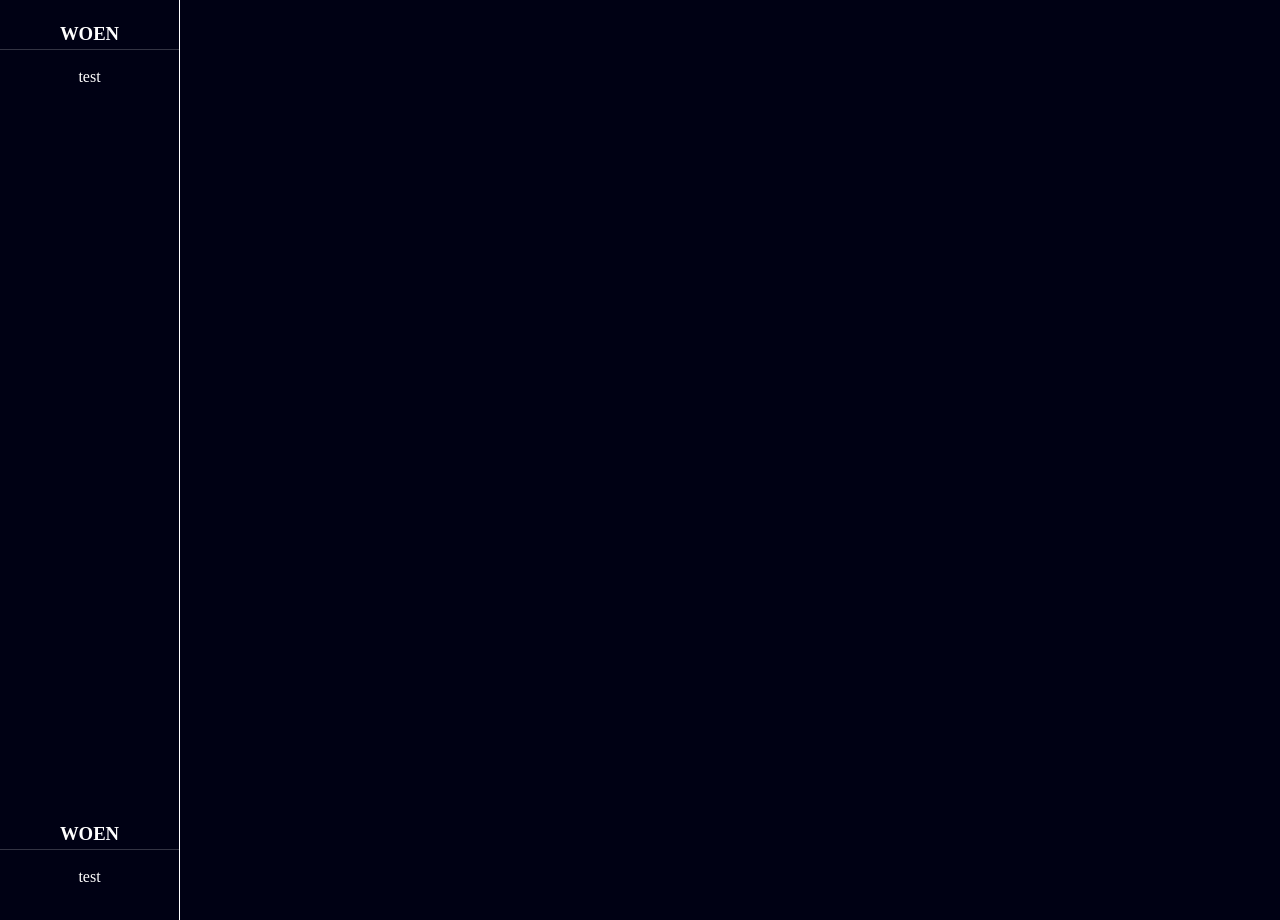
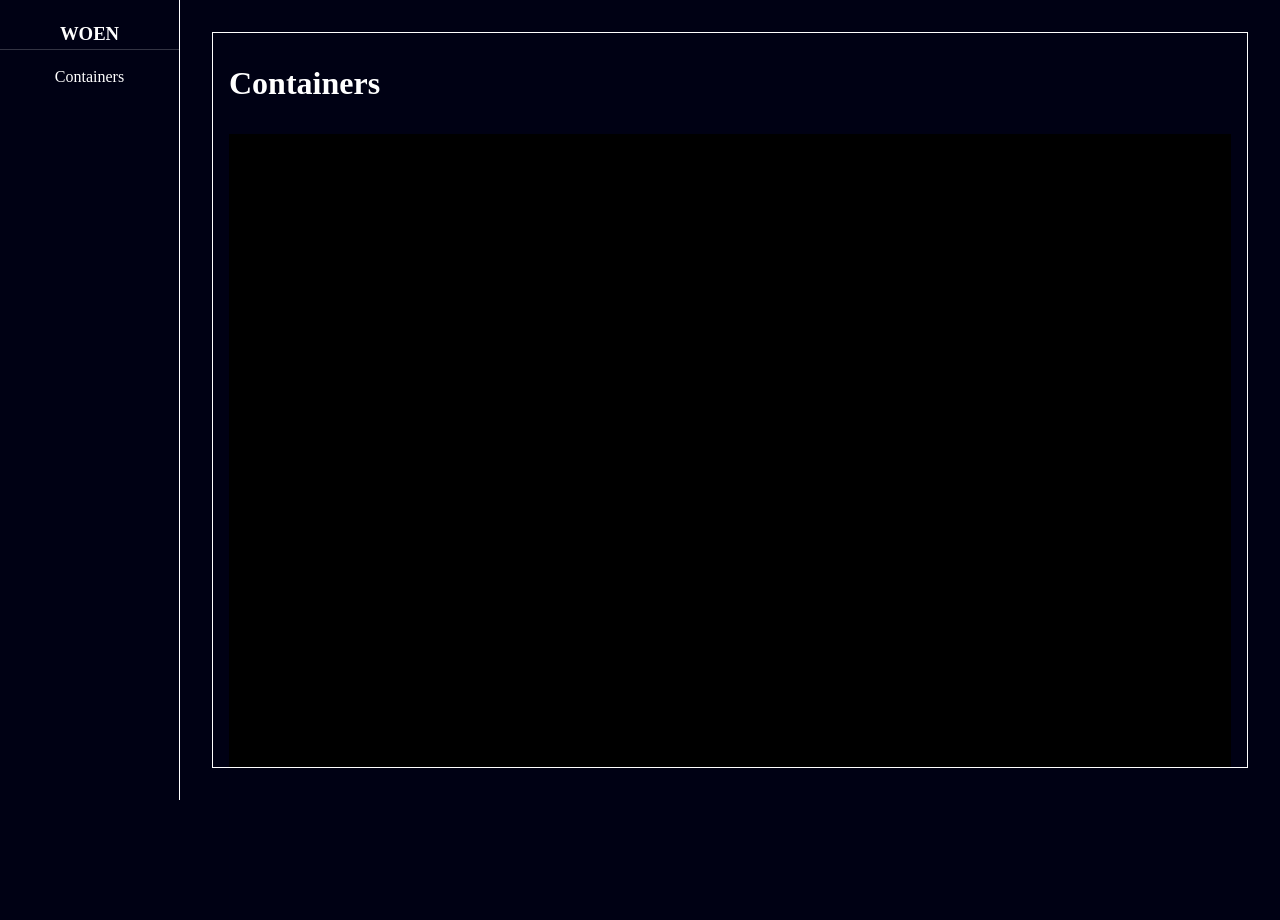
Before and after one commit to waficjazz/WOEN, a React (Create React App) app in the folder front/: page /containers in a window 1280 px wide. Before the commit this address had no page. Shown: the top 920 px of the page. After the commit the page ends 800 px from the top, so only its background shows below. Built offline with nearby package versions, Linux system fonts and the light colour scheme.

Commit message:
add container schema and page

```diff
--- a/front/src/App.css
+++ b/front/src/App.css
@@ -4,8 +4,12 @@
   box-sizing: border-box;
 }
 
+:root {
+  --primary-color: rgb(0, 1, 20);
+}
+
 body {
-  background-color: rgb(0, 1, 20);
+  background-color: var(--primary-color);
   margin: 0;
   padding: 0;
 }
--- a/front/src/App.tsx
+++ b/front/src/App.tsx
@@ -7,10 +7,9 @@ function App() {
   return (
     <div className="App">
       <BrowserRouter>
-        <Dashboard />
         <Routes>
           <Route path="/*" element={<Dashboard />} />
-          <Route path="/graph" element={<Graph />} />
+          {/* <Route path="/graph" element={<Graph />} /> */}
         </Routes>
       </BrowserRouter>
     </div>
--- a/front/src/Dashboard/ContainerBoard/ContainerBoard.css
+++ b/front/src/Dashboard/ContainerBoard/ContainerBoard.css
@@ -1,5 +1,28 @@
 .container_board {
-  background-color: white;
+  display: flex;
+  flex-direction: column;
+  height: 100%;
+  width: 100%;
+  overflow: hidden;
+  color: white;
+  border: 1px solid white;
+  padding-left: 1rem;
+  padding-right: 1rem;
+  /* box-shadow: 0px 0px 5px 0 rgba(255, 255, 255); */
+  background-color: transparent;
   height: 100%;
   width: 100%;
 }
+
+.container_board_header {
+  font-weight: bolder;
+  font-size: 2rem;
+}
+
+.container_table {
+  flex-grow: 1;
+  background-color: black;
+  display: flex;
+  flex-direction: row;
+  width: 100%;
+}
--- a/front/src/Dashboard/ContainerBoard/ContainerBoard.tsx
+++ b/front/src/Dashboard/ContainerBoard/ContainerBoard.tsx
@@ -1,7 +1,12 @@
 import React from "react";
 import "./ContainerBoard.css";
 const ContainerBoard = () => {
-  return <div className="container_board">ContainerBoard</div>;
+  return (
+    <div className="container_board">
+      <p className="container_board_header">Containers</p>
+      <div className="container_table"></div>
+    </div>
+  );
 };
 
 export default ContainerBoard;
--- a/front/src/Dashboard/Dashboard.css
+++ b/front/src/Dashboard/Dashboard.css
@@ -6,6 +6,8 @@
 }
 
 .dashboard_content {
+  background-color: var(--primary-color);
+  padding: 2rem;
   flex-grow: 1;
   height: 100%;
 }
--- a/front/src/Dashboard/Dashboard.tsx
+++ b/front/src/Dashboard/Dashboard.tsx
@@ -9,7 +9,7 @@ const Dashboard = () => {
       <SideBar />
       <div className="dashboard_content">
         <Routes>
-          <Route path="c" element={<ContainerBoard />} />
+          <Route path="containers" element={<ContainerBoard />} />
         </Routes>
       </div>
     </div>
--- a/front/src/Dashboard/SideBar/SideBar.tsx
+++ b/front/src/Dashboard/SideBar/SideBar.tsx
@@ -6,7 +6,7 @@ const SideBar = () => {
   return (
     <div className="side_bar">
       <h3 className="side_bar_header">WOEN</h3>
-      <SideTile txt="test" route="/test" />
+      <SideTile txt="Containers" route="/containers" />
     </div>
   );
 };
--- a/front/src/Dashboard/SideBar/SideTile.tsx
+++ b/front/src/Dashboard/SideBar/SideTile.tsx
@@ -1,13 +1,27 @@
 import React from "react";
 import "./SideBar.css";
+import { useNavigate } from "react-router-dom";
 type Props = {
   txt: string;
   route: string;
   icon?: string;
 };
 
-const SideTile = ({ txt }: Props) => {
-  return <div className="side_tile">{txt}</div>;
+const SideTile = ({ txt, route }: Props) => {
+  const navigate = useNavigate();
+
+  function handleClick(route: string) {
+    console.log(route);
+  }
+  return (
+    <div
+      className="side_tile"
+      onClick={() => {
+        navigate(route);
+      }}>
+      {txt}
+    </div>
+  );
 };
 
 export default SideTile;
```
Also changed, not shown: 2 other files (tests, documents, lock files or other folders).
